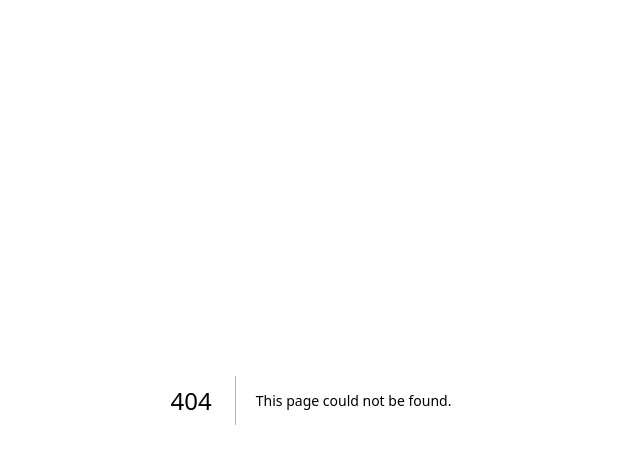
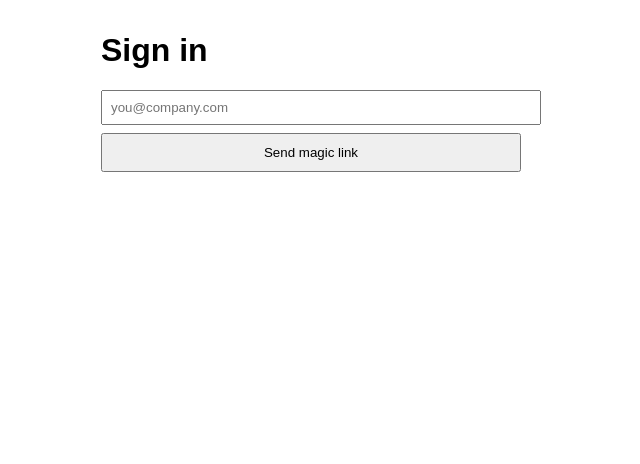
Before and after one commit to TMG-AI/signal-simulator, a Next.js app: page /login in a window 1280 px wide. Before the commit this address had no page. Shown: the top 464 px of the page, without its empty margins (329-969 px from the left). Built offline with nearby package versions, Linux system fonts and the light colour scheme; no server answers.

Commit message:
Create login.js

```diff
--- /dev/null
+++ b/pages/login.js
@@ -0,0 +1,41 @@
+import { useState } from "react";
+import { supabase } from "../lib/supabaseClient";
+
+export default function Login() {
+  const [email, setEmail] = useState("");
+  const [sent, setSent] = useState(false);
+  const [err, setErr] = useState(null);
+
+  async function sendLink(e) {
+    e.preventDefault();
+    setErr(null);
+    const { error } = await supabase.auth.signInWithOtp({
+      email,
+      options: { emailRedirectTo: window.location.origin },
+    });
+    if (error) setErr(error.message);
+    else setSent(true);
+  }
+
+  return (
+    <main style={{ maxWidth: 420, margin: "2rem auto", fontFamily: "sans-serif" }}>
+      <h1>Sign in</h1>
+      {sent ? (
+        <p>Check your email for the magic link.</p>
+      ) : (
+        <form onSubmit={sendLink}>
+          <input
+            type="email"
+            required
+            placeholder="you@company.com"
+            value={email}
+            onChange={(e) => setEmail(e.target.value)}
+            style={{ width: "100%", padding: 8, marginBottom: 8 }}
+          />
+          <button style={{ width: "100%", padding: 10 }}>Send magic link</button>
+          {err && <p style={{ color: "crimson" }}>{err}</p>}
+        </form>
+      )}
+    </main>
+  );
+}
```
